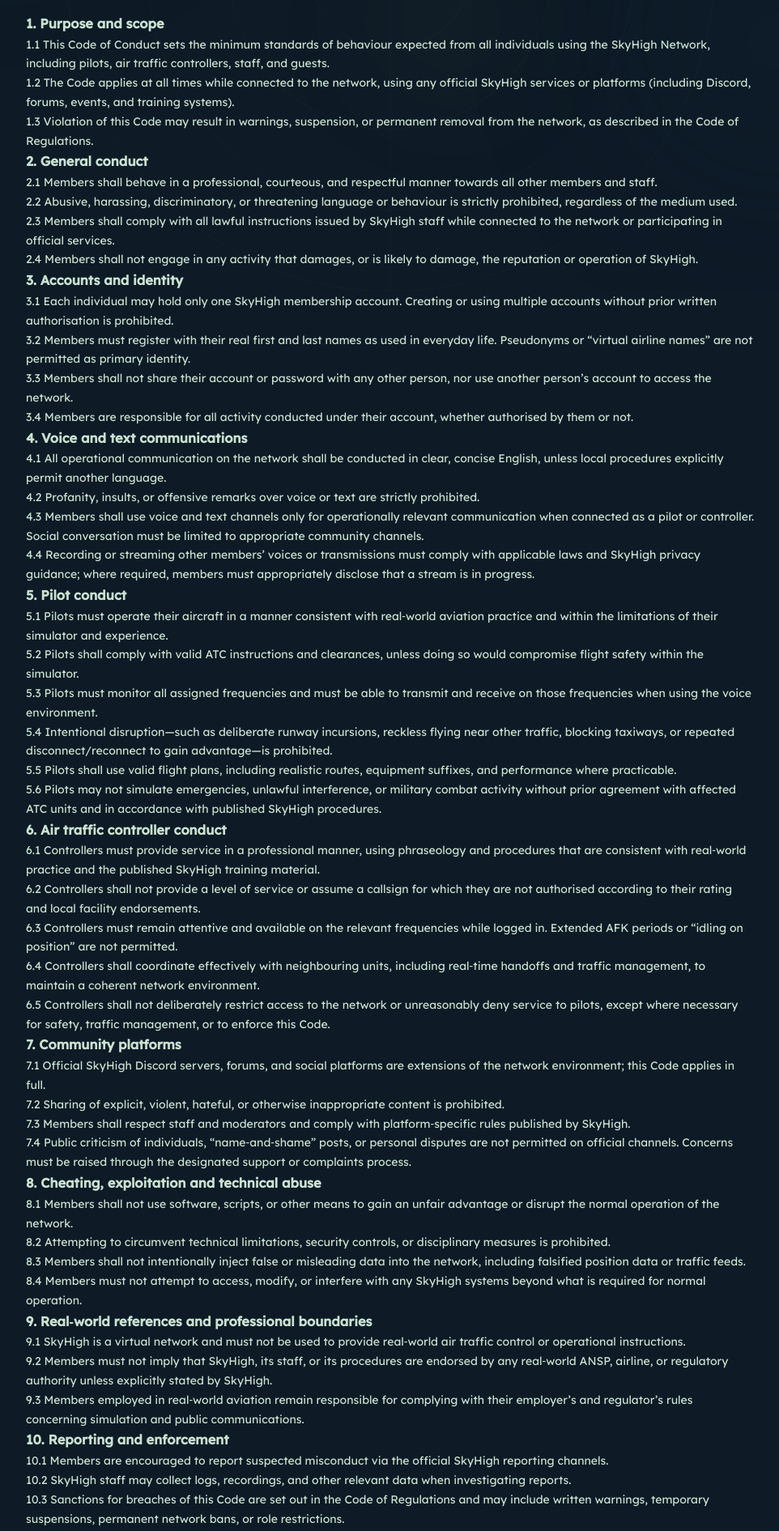
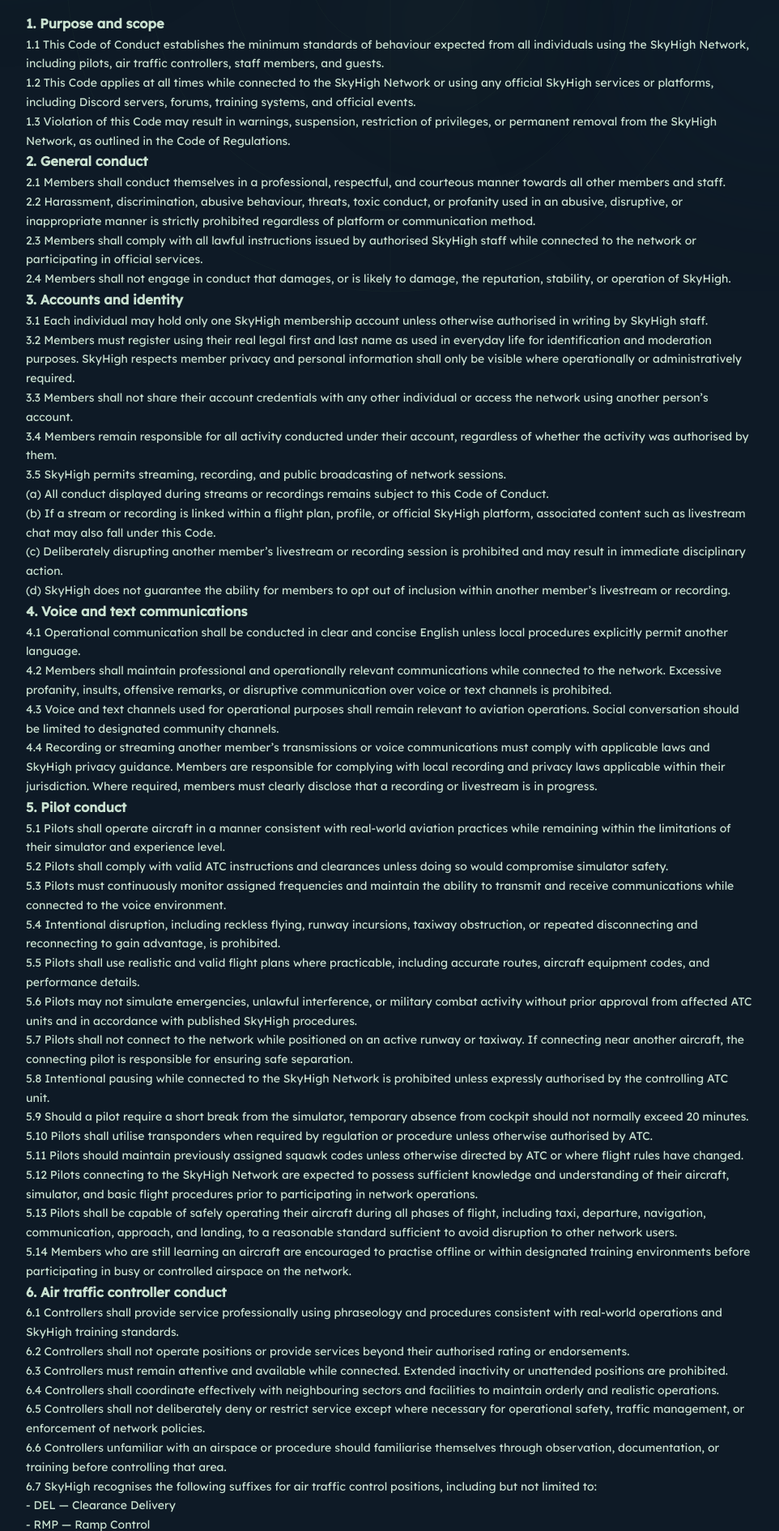
Before and after one commit to Parlabs/SkyHigh-temp, a plain HTML site: page conduct.html in a window 1280 px wide. Shown: the part 440-2331 px from the top of the page at 81% size, without its empty margins (158-1120 px from the left). Drawn offline with Linux system fonts and the light colour scheme; no server answers.

Commit message:
Update conduct.html

```diff
--- a/conduct.html
+++ b/conduct.html
@@ -1009,64 +1009,189 @@
 
     <div style="margin-top:32px; font-size:14px; color:#c9e1d0; line-height:1.7;">
       <h3>1. Purpose and scope</h3>
-<p>1.1 This Code of Conduct sets the minimum standards of behaviour expected from all individuals using the SkyHigh Network, including pilots, air traffic controllers, staff, and guests.</p>
-<p>1.2 The Code applies at all times while connected to the network, using any official SkyHigh services or platforms (including Discord, forums, events, and training systems).</p>
-<p>1.3 Violation of this Code may result in warnings, suspension, or permanent removal from the network, as described in the Code of Regulations.</p>
+<p>1.1 This Code of Conduct establishes the minimum standards of behaviour expected from all
+individuals using the SkyHigh Network, including pilots, air traffic controllers, staff members, and
+guests.
+</p>
+<p>1.2 This Code applies at all times while connected to the SkyHigh Network or using any official
+SkyHigh services or platforms, including Discord servers, forums, training systems, and official
+events.
+</p>
+<p>1.3 Violation of this Code may result in warnings, suspension, restriction of privileges, or permanent
+removal from the SkyHigh Network, as outlined in the Code of Regulations.
+</p>
 
 <h3>2. General conduct</h3>
-<p>2.1 Members shall behave in a professional, courteous, and respectful manner towards all other members and staff.</p>
-<p>2.2 Abusive, harassing, discriminatory, or threatening language or behaviour is strictly prohibited, regardless of the medium used.</p>
-<p>2.3 Members shall comply with all lawful instructions issued by SkyHigh staff while connected to the network or participating in official services.</p>
-<p>2.4 Members shall not engage in any activity that damages, or is likely to damage, the reputation or operation of SkyHigh.</p>
+<p>2.1 Members shall conduct themselves in a professional, respectful, and courteous manner towards
+all other members and staff.
+</p>
+<p>2.2 Harassment, discrimination, abusive behaviour, threats, toxic conduct, or profanity used in an
+abusive, disruptive, or inappropriate manner is strictly prohibited regardless of platform or
+communication method.</p>
+<p>2.3 Members shall comply with all lawful instructions issued by authorised SkyHigh staff while
+connected to the network or participating in official services.
+</p>
+<p>2.4 Members shall not engage in conduct that damages, or is likely to damage, the reputation,
+stability, or operation of SkyHigh.</p>
 
 <h3>3. Accounts and identity</h3>
-<p>3.1 Each individual may hold only one SkyHigh membership account. Creating or using multiple accounts without prior written authorisation is prohibited.</p>
-<p>3.2 Members must register with their real first and last names as used in everyday life. Pseudonyms or “virtual airline names” are not permitted as primary identity.</p>
-<p>3.3 Members shall not share their account or password with any other person, nor use another person’s account to access the network.</p>
-<p>3.4 Members are responsible for all activity conducted under their account, whether authorised by them or not.</p>
+<p>3.1 Each individual may hold only one SkyHigh membership account unless otherwise authorised in
+writing by SkyHigh staff.</p>
+<p>3.2 Members must register using their real legal first and last name as used in everyday life for
+identification and moderation purposes. SkyHigh respects member privacy and personal
+information shall only be visible where operationally or administratively required.
+</p>
+<p>3.3 Members shall not share their account credentials with any other individual or access the
+network using another person’s account.</p>
+<p>3.4 Members remain responsible for all activity conducted under their account, regardless of
+whether the activity was authorised by them.</p>
+<p>3.5 SkyHigh permits streaming, recording, and public broadcasting of network sessions.<br>
+(a) All conduct displayed during streams or recordings remains subject to this Code of Conduct.<br>
+(b) If a stream or recording is linked within a flight plan, profile, or official SkyHigh platform,
+associated content such as livestream chat may also fall under this Code.<br>
+(c) Deliberately disrupting another member’s livestream or recording session is prohibited and may
+result in immediate disciplinary action.<br>
+(d) SkyHigh does not guarantee the ability for members to opt out of inclusion within another
+member’s livestream or recording.<br>
+</p>
 
 <h3>4. Voice and text communications</h3>
-<p>4.1 All operational communication on the network shall be conducted in clear, concise English, unless local procedures explicitly permit another language.</p>
-<p>4.2 Profanity, insults, or offensive remarks over voice or text are strictly prohibited.</p>
-<p>4.3 Members shall use voice and text channels only for operationally relevant communication when connected as a pilot or controller. Social conversation must be limited to appropriate community channels.</p>
-<p>4.4 Recording or streaming other members’ voices or transmissions must comply with applicable laws and SkyHigh privacy guidance; where required, members must appropriately disclose that a stream is in progress.</p>
+<p>4.1 Operational communication shall be conducted in clear and concise English unless local
+procedures explicitly permit another language.</p>
+<p>4.2 Members shall maintain professional and operationally relevant communications while
+connected to the network. Excessive profanity, insults, offensive remarks, or disruptive
+communication over voice or text channels is prohibited.
+</p>
+<p>4.3 Voice and text channels used for operational purposes shall remain relevant to aviation
+operations. Social conversation should be limited to designated community channels.</p>
+<p>4.4 Recording or streaming another member’s transmissions or voice communications must comply
+with applicable laws and SkyHigh privacy guidance. Members are responsible for complying
+with local recording and privacy laws applicable within their jurisdiction. Where required,
+members must clearly disclose that a recording or livestream is in progress.</p>
 
 <h3>5. Pilot conduct</h3>
-<p>5.1 Pilots must operate their aircraft in a manner consistent with real‑world aviation practice and within the limitations of their simulator and experience.</p>
-<p>5.2 Pilots shall comply with valid ATC instructions and clearances, unless doing so would compromise flight safety within the simulator.</p>
-<p>5.3 Pilots must monitor all assigned frequencies and must be able to transmit and receive on those frequencies when using the voice environment.</p>
-<p>5.4 Intentional disruption—such as deliberate runway incursions, reckless flying near other traffic, blocking taxiways, or repeated disconnect/reconnect to gain advantage—is prohibited.</p>
-<p>5.5 Pilots shall use valid flight plans, including realistic routes, equipment suffixes, and performance where practicable.</p>
-<p>5.6 Pilots may not simulate emergencies, unlawful interference, or military combat activity without prior agreement with affected ATC units and in accordance with published SkyHigh procedures.</p>
+<p>5.1 Pilots shall operate aircraft in a manner consistent with real-world aviation practices while
+remaining within the limitations of their simulator and experience level.
+</p>
+<p>5.2 Pilots shall comply with valid ATC instructions and clearances unless doing so would
+compromise simulator safety.</p>
+<p>5.3 Pilots must continuously monitor assigned frequencies and maintain the ability to transmit and
+receive communications while connected to the voice environment.</p>
+<p>5.4 Intentional disruption, including reckless flying, runway incursions, taxiway obstruction, or
+repeated disconnecting and reconnecting to gain advantage, is prohibited.
+</p>
+<p>5.5 Pilots shall use realistic and valid flight plans where practicable, including accurate routes,
+aircraft equipment codes, and performance details.
+</p>
+<p>5.6 Pilots may not simulate emergencies, unlawful interference, or military combat activity without
+prior approval from affected ATC units and in accordance with published SkyHigh procedures.
+</p>
+<p>5.7 Pilots shall not connect to the network while positioned on an active runway or taxiway. If
+connecting near another aircraft, the connecting pilot is responsible for ensuring safe
+separation.
+</p>
+<p>5.8 Intentional pausing while connected to the SkyHigh Network is prohibited unless expressly
+authorised by the controlling ATC unit.
+</p>
+<p>5.9 Should a pilot require a short break from the simulator, temporary absence from cockpit should
+not normally exceed 20 minutes.</p>
+<p>5.10 Pilots shall utilise transponders when required by regulation or procedure unless otherwise
+authorised by ATC.</p>
+<p>5.11 Pilots should maintain previously assigned squawk codes unless otherwise directed by ATC or
+where flight rules have changed.
+</p>
+<p>5.12 Pilots connecting to the SkyHigh Network are expected to possess sufficient knowledge and
+understanding of their aircraft, simulator, and basic flight procedures prior to participating in
+network operations.</p>
+<p>5.13 Pilots shall be capable of safely operating their aircraft during all phases of flight, including taxi,
+departure, navigation, communication, approach, and landing, to a reasonable standard
+sufficient to avoid disruption to other network users.</p>
+<p>5.14 Members who are still learning an aircraft are encouraged to practise offline or within designated
+training environments before participating in busy or controlled airspace on the network.
+</p>
 
 <h3>6. Air traffic controller conduct</h3>
-<p>6.1 Controllers must provide service in a professional manner, using phraseology and procedures that are consistent with real‑world practice and the published SkyHigh training material.</p>
-<p>6.2 Controllers shall not provide a level of service or assume a callsign for which they are not authorised according to their rating and local facility endorsements.</p>
-<p>6.3 Controllers must remain attentive and available on the relevant frequencies while logged in. Extended AFK periods or “idling on position” are not permitted.</p>
-<p>6.4 Controllers shall coordinate effectively with neighbouring units, including real‑time handoffs and traffic management, to maintain a coherent network environment.</p>
-<p>6.5 Controllers shall not deliberately restrict access to the network or unreasonably deny service to pilots, except where necessary for safety, traffic management, or to enforce this Code.</p>
+<p>6.1 Controllers shall provide service professionally using phraseology and procedures consistent
+with real-world operations and SkyHigh training standards.</p>
+<p>6.2 Controllers shall not operate positions or provide services beyond their authorised rating or
+endorsements.</p>
+<p>6.3 Controllers must remain attentive and available while connected. Extended inactivity or
+unattended positions are prohibited.
+</p>
+<p>6.4 Controllers shall coordinate effectively with neighbouring sectors and facilities to maintain
+orderly and realistic operations.
+</p>
+<p>6.5 Controllers shall not deliberately deny or restrict service except where necessary for operational
+safety, traffic management, or enforcement of network policies.
+</p>
+<p>6.6 Controllers unfamiliar with an airspace or procedure should familiarise themselves through
+observation, documentation, or training before controlling that area.</p>
+<p>6.7 SkyHigh recognises the following suffixes for air traffic control positions, including but not limited
+to:<br>
+- DEL — Clearance Delivery<br>
+- RMP — Ramp Control<br>
+- GND — Ground Control<br>
+- TWR — Tower Control<br>
+- DEP — Departure Control<br>
+- APP — Approach Control<br>
+- CTR — Enroute (Centre) Control<br>
+- FSS — Flight Service Station<br>
+- RDO — Radio Operator<br>
+- TMU — Traffic Management Unit<br>
+- FMP — Flow Management Position</p>
+<p>6.8 Controllers may establish additional connections solely for approved ATIS services where
+applicable, unless otherwise authorised by SkyHigh staff</p>
+<p>6.9 Controllers or observers may establish one additional observer connection exclusively for
+approved tower-view functionality and observational purposes unless otherwise authorised.
+</p>
+<p>6.10 Controllers shall configure visibility ranges appropriate to their operational position in
+accordance with published SkyHigh procedures.</p>
+
 
 <h3>7. Community platforms</h3>
-<p>7.1 Official SkyHigh Discord servers, forums, and social platforms are extensions of the network environment; this Code applies in full.</p>
-<p>7.2 Sharing of explicit, violent, hateful, or otherwise inappropriate content is prohibited.</p>
-<p>7.3 Members shall respect staff and moderators and comply with platform‑specific rules published by SkyHigh.</p>
-<p>7.4 Public criticism of individuals, “name‑and‑shame” posts, or personal disputes are not permitted on official channels. Concerns must be raised through the designated support or complaints process.</p>
+<p>7.1 Official SkyHigh community platforms, including Discord servers and forums, are considered
+extensions of the network environment and remain fully subject to this Code.
+</p>
+<p>7.2 Sharing explicit, hateful, violent, or otherwise inappropriate content is prohibited.
+</p>
+<p>7.3 Members shall respect moderators and staff while complying with all platform-specific rules and
+procedures.
+</p>
+<p>7.4 Public disputes, harassment campaigns, or “name-and-shame” posts targeting individuals are
+not permitted on official SkyHigh platforms.
+</p>
 
 <h3>8. Cheating, exploitation and technical abuse</h3>
-<p>8.1 Members shall not use software, scripts, or other means to gain an unfair advantage or disrupt the normal operation of the network.</p>
-<p>8.2 Attempting to circumvent technical limitations, security controls, or disciplinary measures is prohibited.</p>
-<p>8.3 Members shall not intentionally inject false or misleading data into the network, including falsified position data or traffic feeds.</p>
-<p>8.4 Members must not attempt to access, modify, or interfere with any SkyHigh systems beyond what is required for normal operation.</p>
+<p>8.1 Members shall not use software, scripts, exploits, or unauthorised modifications to gain unfair
+advantages or disrupt network operations.
+</p>
+<p>8.2 Attempting to bypass technical restrictions, disciplinary actions, or network security measures is
+prohibited.
+</p>
+<p>8.3 Members shall not intentionally transmit false, manipulated, or misleading network data.
+</p>
+<p>8.4 Unauthorised access to, interference with, or modification of SkyHigh systems is strictly
+prohibited</p>
 
 <h3>9. Real‑world references and professional boundaries</h3>
-<p>9.1 SkyHigh is a virtual network and must not be used to provide real‑world air traffic control or operational instructions.</p>
-<p>9.2 Members must not imply that SkyHigh, its staff, or its procedures are endorsed by any real‑world ANSP, airline, or regulatory authority unless explicitly stated by SkyHigh.</p>
-<p>9.3 Members employed in real‑world aviation remain responsible for complying with their employer’s and regulator’s rules concerning simulation and public communications.</p>
+<p>9.1 SkyHigh is a virtual simulation network and must not be used to provide real-world aviation
+instructions or operational control.</p>
+<p>9.2 Members shall not falsely imply endorsement by real-world aviation authorities, airlines, airports,
+or regulators unless officially authorised by SkyHigh.
+</p>
+<p>9.3 Members employed within real-world aviation remain responsible for complying with all
+applicable employer and regulatory policies.</p>
 
 <h3>10. Reporting and enforcement</h3>
-<p>10.1 Members are encouraged to report suspected misconduct via the official SkyHigh reporting channels.</p>
-<p>10.2 SkyHigh staff may collect logs, recordings, and other relevant data when investigating reports.</p>
-<p>10.3 Sanctions for breaches of this Code are set out in the Code of Regulations and may include written warnings, temporary suspensions, permanent network bans, or role restrictions.</p>
+<p>10.1 Members are encouraged to report suspected violations through official SkyHigh reporting
+systems or designated staff channels.
+</p>
+<p>10.2 SkyHigh staff may collect logs, voice recordings, screenshots, chat history, and other relevant
+evidence during investigations.</p>
+<p>10.3 Disciplinary action may include warnings, suspensions, permanent bans, role restrictions, or
+removal of network privileges in accordance with the Code of Regulations.</p>
+<h4>By connecting to or participating in the SkyHigh Network, all members agree to comply fully with
+this Code of Conduct.</h4>
     </div>
   </div>
 </section>
```
